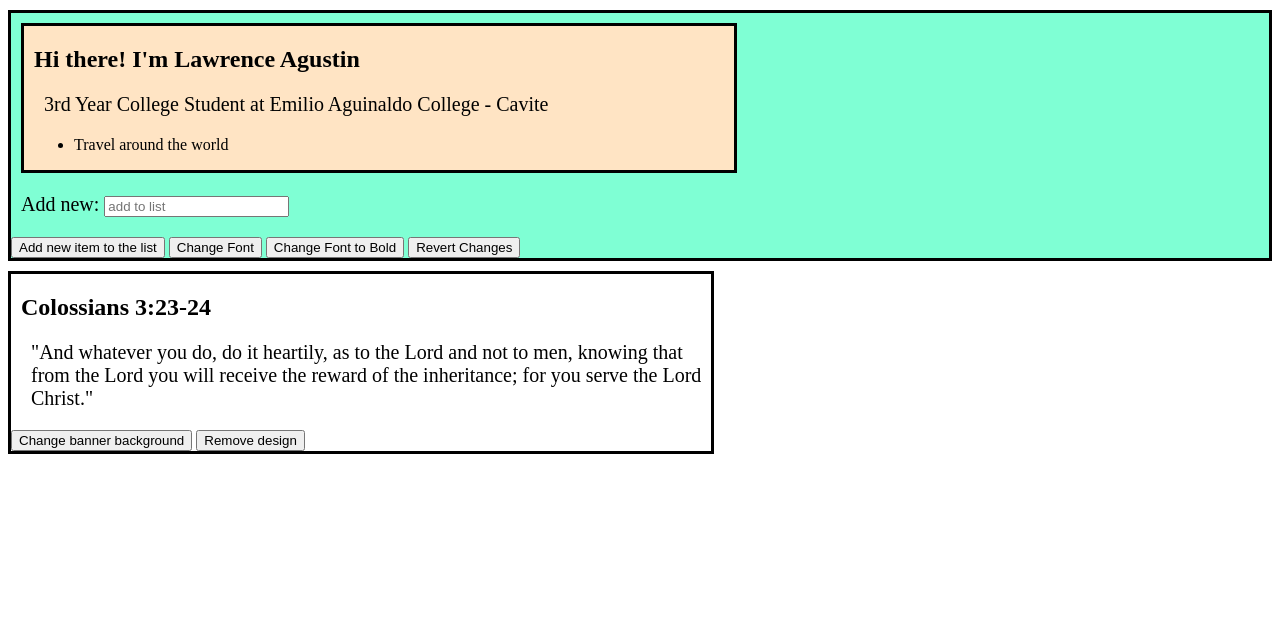
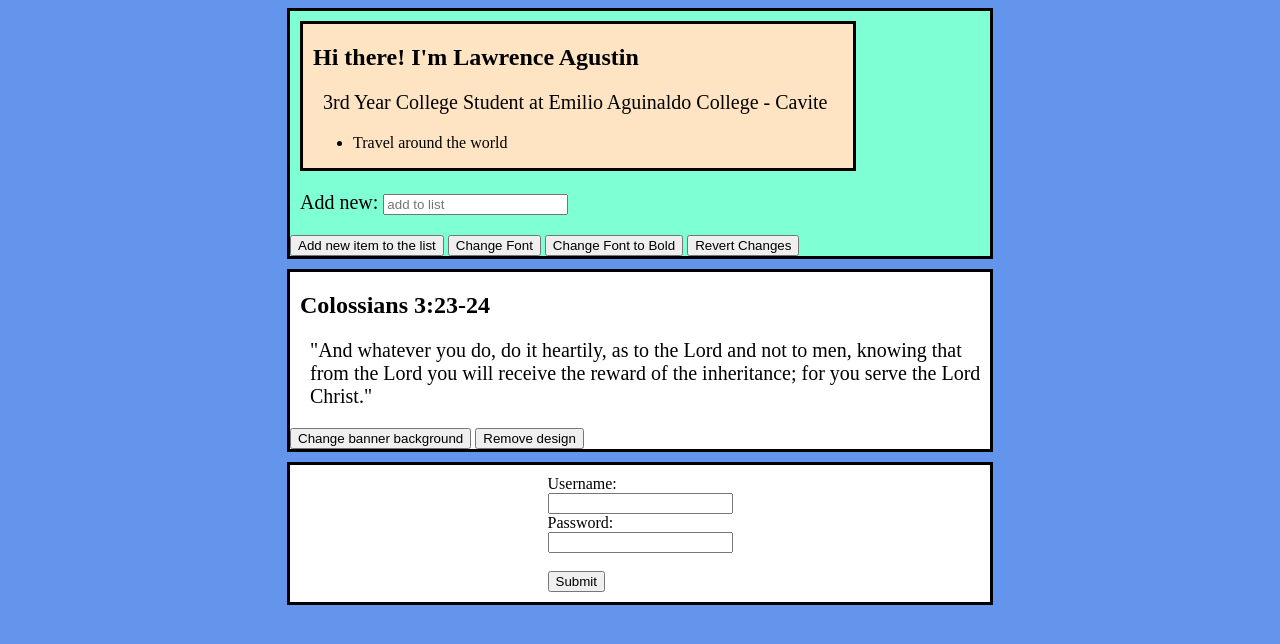
Before and after one commit to lawrenceagustin/JS_ChallengeAct., a plain HTML site: page index.html in a window 1280 px wide. Drawn offline with Linux system fonts and the light colour scheme.

Commit message:
Add files via upload

```diff
--- a/index.html
+++ b/index.html
@@ -4,9 +4,10 @@
     <meta charset="UTF-8">
     <meta name="viewport" content="width=device-width, initial-scale=1.0">
     <link rel="stylesheet" href="styles.css">
-    <title>Bible Verse</title>
+    <title>JS.challenges</title>
 </head>
-<body>
+<body class="body">
+
     <div class="container">
         <div class="bucket-list">
             <h2>
@@ -31,8 +32,6 @@
             <button id="demoButton" onclick="changeToBold()">Change Font to Bold</button>
             <button id="demobutton" onclick="revertChanges()">Revert Changes</button>
         </div>
-
-
     </div>
 
 
@@ -51,6 +50,18 @@
         <div class="buttons">
             <button id="demoButton" onclick="changeBackground()">Change banner background</button>
             <button id="demoButton" onclick="removeBackground()">Remove design</button>
+        </div>
+    </div>
+
+    <div class="container3">
+        <div class="login">
+            <form id="login">
+                <label for="username">Username:</label><br>
+                <input type="text" id="username" name="username"><br>
+                <label for="password">Password:</label><br>
+                <input type="password" id="password" name="password" required><br><br>
+                <input type="submit" value="Submit">
+            </form>
         </div>
     </div>
 
@@ -83,6 +94,25 @@
 
         }
 
+        document.getElementById("login").addEventListener("submit", function(event) {
+            event.preventDefault();
+
+            let username = document.getElementById("username").value;
+            let password = document.getElementById("password").value;
+            let passwordCriteria = password.length > 8 && /[a-z]/.test(password) && /[A-Z]/.test(password);
+
+            if (!passwordCriteria) {
+                alert("Password must be more than 8 characters and contain both uppercase and lowercase letters.");
+                console.log("Username:", username);
+                console.log("Password:", password);
+            } else {
+                alert("Welcome "+username+"!")
+                console.log("Username:", username);
+                console.log("Password:", password);
+            }
+        });
+
+
 
 
 
--- a/styles.css
+++ b/styles.css
@@ -2,15 +2,16 @@
     border-style: solid;
     background-color: aquamarine;
     height: auto;
-    width: auto;
-    margin-top: 10px;
+    width: 700px;
+    margin: auto;
+    margin-bottom: 10px;
 }
 
 .bucket-list{
     border-style: solid;
     background-color: bisque;
     height: auto;
-    width: 700px;
+    width: 540px;
     margin-top: 10px;
     margin-left: 10px;
     margin-bottom: 10px;
@@ -21,15 +22,34 @@
 
 }
 
-
 .container2{
     border-style: solid;
     background-color: white;
     height: auto;
     width: 700px;
-    margin-top: 10px;
+    margin: auto;
+    margin-bottom: 10px;
+}
+
+.container3{
+    display: flex;
+    border-style: solid;
+    background-color: white;
+    height: auto;
+    width: 700px;
+    margin: auto;
 }
 
 p{
     font-size: 20px;
 }
+
+.body{
+    background-color: cornflowerblue;
+}
+
+.login{
+    margin: auto;
+    margin-top: 10px;
+    margin-bottom: 10px;
+}
```
